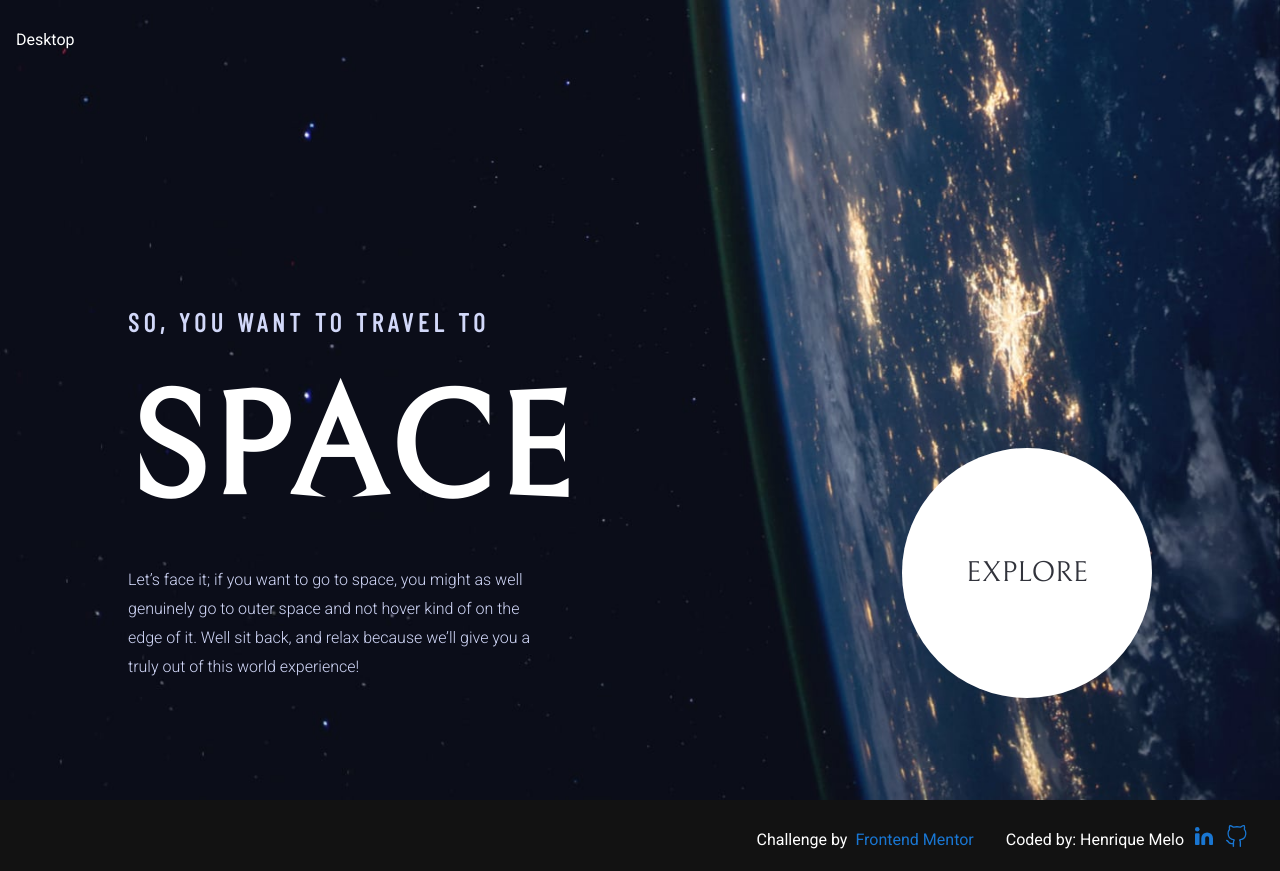
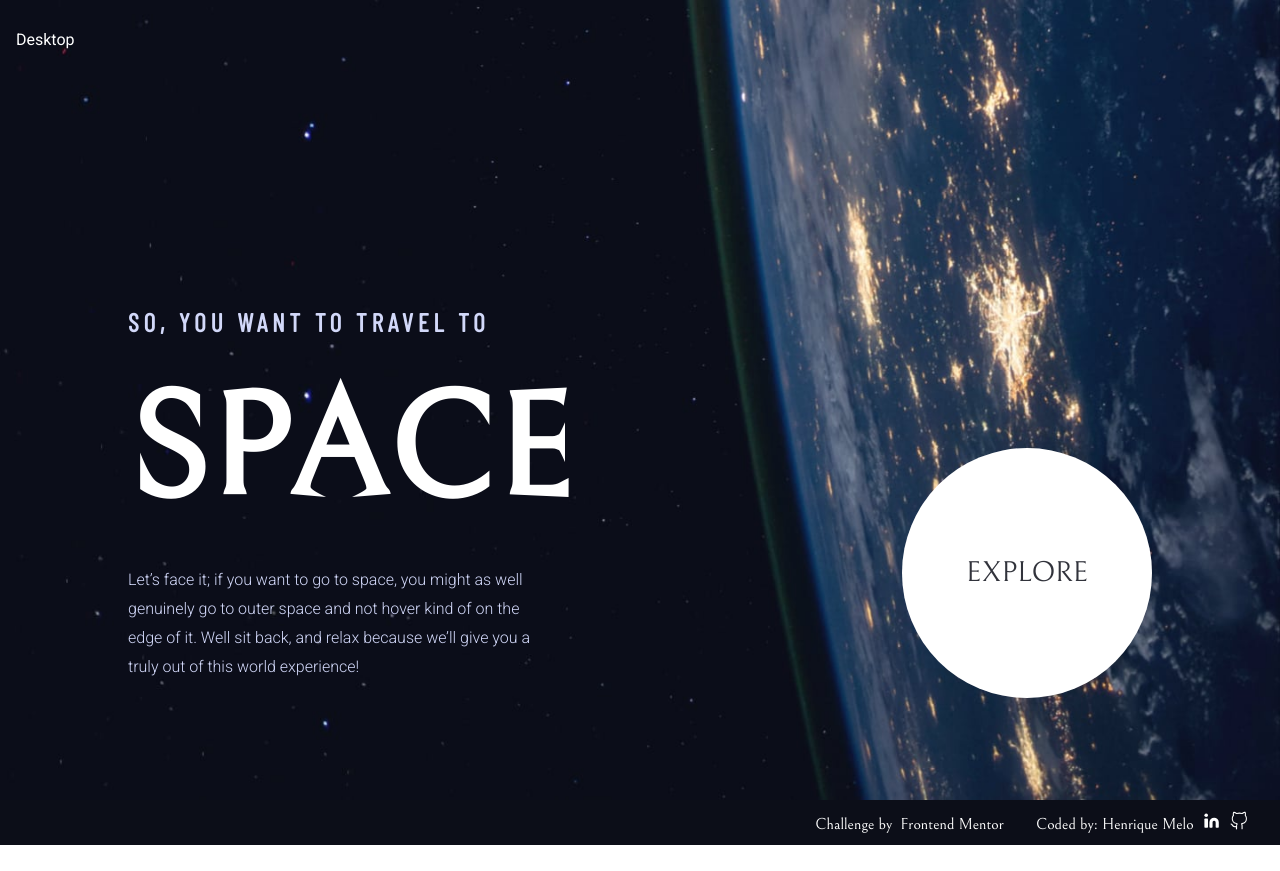
Before and after one commit to HenriqueAmorim20/space-tourism, a Nuxt app: page / in a window 1280 px wide. After the commit the page ends 845 px from the top, so only its background shows below. Built offline with nearby package versions, Linux system fonts and the light colour scheme.

Commit message:
footer visual adjustments

```diff
--- a/layouts/footer.vue
+++ b/layouts/footer.vue
@@ -68,9 +68,12 @@ export default {
 footer {
   display: flex;
   justify-content: flex-end;
-  padding: 1rem 2rem;
+  padding: 0.2rem 2rem 0.5rem;
   font-weight: 400;
   flex-wrap: wrap;
+  background-color: var(--dark);
+  color: var(--white) !important;
+  font-family: "bellefair";
 }
 
 footer div {
@@ -82,6 +85,7 @@ footer div {
 footer a {
   margin-left: 0.5rem;
   text-decoration: none;
+  color: var(--white) !important;
 }
 
 footer span {
@@ -89,12 +93,12 @@ footer span {
 }
 
 .footer-media-icon {
-  width: 1.5rem;
+  width: 1.2rem;
   text-decoration: none;
   transition: transform 0.5s ease;
 }
 
 .footer-media-icon:hover {
-  transform: translate(0, -5px);
+  transform: translate(0, -3px);
 }
 </style>
```
